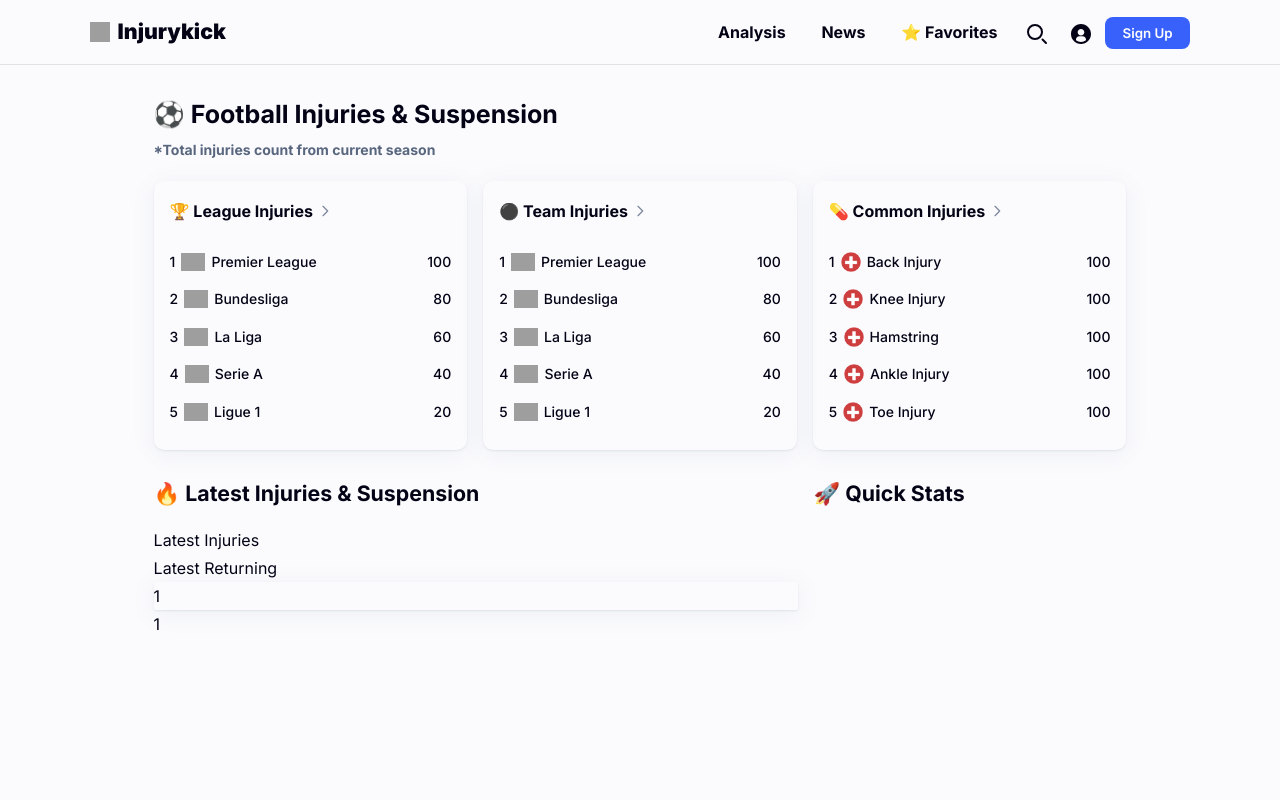
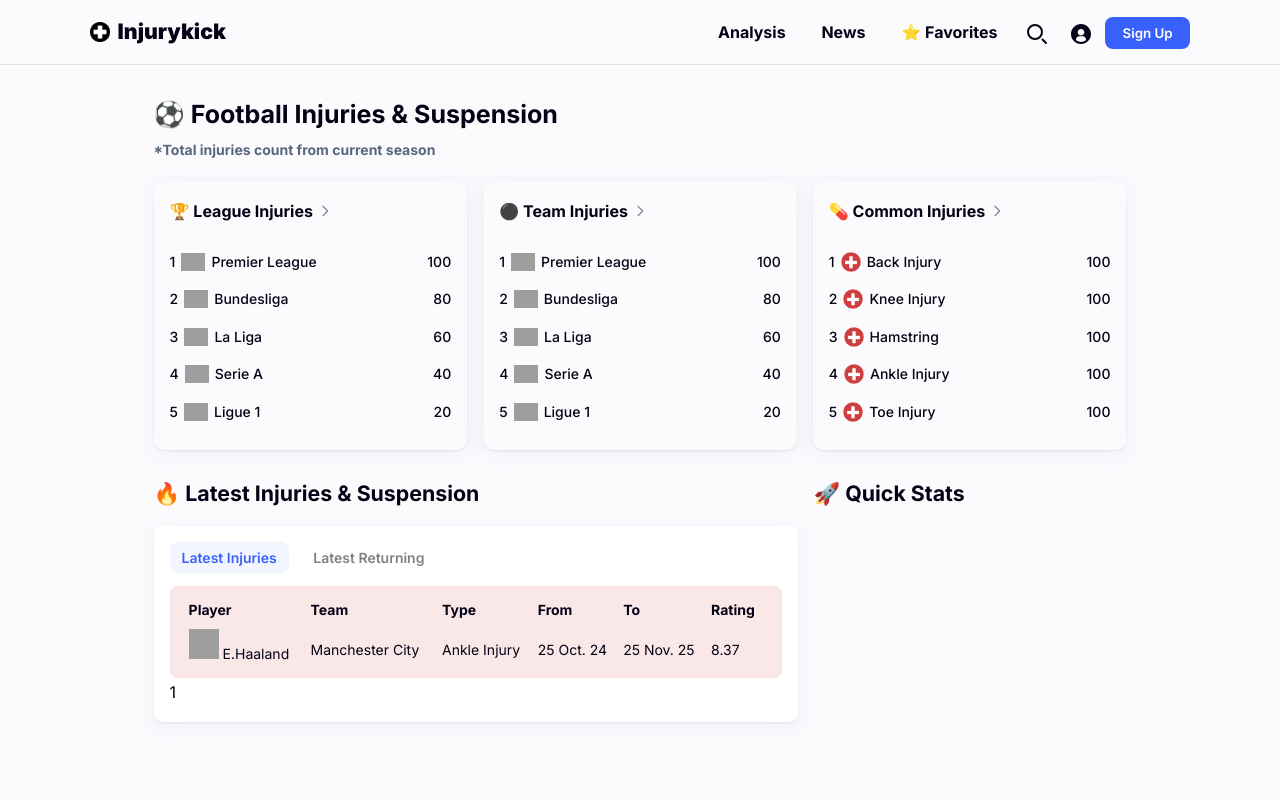
Before and after one commit to mr3www/ik8540513197652356, a Django app: page / in a window 1280 px wide. Run offline with Django 4.2, Linux system fonts and the light colour scheme; grey boxes are pictures that could not be loaded.

Commit message:
25-oct-24 night dev

```diff
--- a/app_injurykick/static/css/style.css
+++ b/app_injurykick/static/css/style.css
@@ -37,6 +37,9 @@
     --accent-2: #FF5722;
     --accent-3: #8BC34A;
     --accent-4: #ffb8b8;
+    --accent-5: #FAE7E7;
+    --accent-6: #E7FAE8;
+    --accent-7: #E7F6FC;
     --gradient: linear-gradient(160deg,#3861fb,#000000);
 
     --small: calc(var(--p) / var(--font-scale));
@@ -212,7 +215,7 @@ p {
     width: 0;
     transition: all .2s;
     position: absolute;
-    border-bottom: 3px solid var(--accent-2);
+    border-bottom: 3px solid var(--primary);
     left: 0;
     bottom: 0;
 }
@@ -367,7 +370,62 @@ button:hover {
     flex-basis: 34%;
 }
 
-.content-main-1 {
+.content-2-block .content-block-1 .content-tab {
+    background-color: #fff;
+    padding: 1rem;
     box-shadow: 0 4px 24px 0 rgba(88, 102, 126, .08), 0 1px 2px 0 rgba(88, 102, 126, .12);
-    border-radius: var(--border-width-md);
+    border-radius: var(--border-radius-md);
 }
+
+.iuFFJS {
+    -webkit-box-align: center;
+    align-items: center;
+    background: transparent;
+    border: 0px;
+    border-radius: 8px;
+    display: inline-flex;
+    color: grey;
+    cursor: pointer;
+    -webkit-box-pack: center;
+    justify-content: center;
+    outline: 0px;
+    font-weight: 600;
+    width: auto;
+    height: 32px;
+    font-size: var(--font-size-base);
+    padding: 0px 16px;
+    line-height: 18px;
+}
+
+.iuFFJS.active {
+    padding: 0px 12px;
+    white-space: nowrap !important;
+    margin-right: 4px !important;
+    background-color: var(--secondary30);
+    color: var(--primary);
+}
+
+.filter-tab .iuFFJS:hover:not(:disabled) {
+    background: var(--secondary30);
+}
+
+.border-radius {
+    border-radius: var(--border-radius-md);
+}
+
+.accent-5 {
+    background-color: var(--accent-5);
+}
+
+.pd-1 {
+    padding: .3rem 1rem;
+}
+
+.content-main-1 table {
+    width: 100%;
+    font-size: var(--font-size-base);
+}
+
+.content-main-1 th, td {
+    text-align: left;
+}
--- a/app_injurykick/templates/index.html
+++ b/app_injurykick/templates/index.html
@@ -5,7 +5,7 @@
     <meta charset="UTF-8">
     <meta name="viewport" content="width=device-width, initial-scale=1.0">
     <title>InjuryKick - Football Players Injuried & Suspension</title>
-    <link rel="icon" type="image/svg+xml" href="{% static 'image/favicon-black.png' %}">
+    <link rel="icon" type="image/svg+xml" href="{% static 'image/favicon-blue.png' %}">
     <link rel="preconnect" href="https://fonts.googleapis.com">
     <link rel="preconnect" href="https://fonts.gstatic.com" crossorigin>
     <link href="https://fonts.googleapis.com/css2?family=Inter:ital,opsz,wght@0,14..32,100..900;1,14..32,100..900&display=swap" rel="stylesheet">
@@ -18,7 +18,7 @@
         <div class="logo">
             <a href="">
                 <p class="sitename d-flex align-center">
-                    <img src="https://cdn-icons-png.flaticon.com/128/2695/2695875.png" width="20" height="20" style="margin-right: 8px;">
+                    <img src="{% static 'image/favicon-black.png' %}" width="20" height="20" style="margin-right: 8px;">
                     Injurykick
                 </p>
             </a>
@@ -177,11 +177,40 @@
                 <span>🔥 Latest Injuries &amp; Suspension</span>
             </div>
             <div class="content-tab">
-                <div>Latest Injuries</div>
-                <div>Latest Returning</div>
+                <div class="filter-tab">
+                    <div class="iuFFJS active">Latest Injuries</div>
+                    <div class="iuFFJS">Latest Returning</div>
+                </div>
+                <div class="content-main-1 border-radius accent-5 mt-12 pd-1">
+                    <table>
+                        <thead>
+                            <tr>
+                                <th>Player</th>
+                                <th>Team</th>
+                                <th>Type</th>
+                                <th>From</th>
+                                <th>To</th>
+                                <th>Rating</th>
+                            </tr>
+                        </thead>
+                        <tbody>
+                            <tr>
+                                <td>
+                                    <img src="https://images.fotmob.com/image_resources/playerimages/737066.png" alt="Erling Haaland" width="30px" height="30px">
+                                    E.Haaland
+                                </td>
+                                <td>Manchester City</td>
+                                <td>Ankle Injury</td>
+                                <td>25 Oct. 24</td>
+                                <td>25 Nov. 25</td>
+                                <td>8.37</td>
+                            </tr>
+                        </tbody>
+                    </table>
+                </div>
+                <div class="content-main-2">1</div>
             </div>
-            <div class="content-main-1">1</div>
-            <div class="content-main-2">1</div>
+
         </div>
         <div class="content-block-2">
             <div class="quick-stats-title" style="margin: 1rem 0; font-size: var(--h5);">
```
Also changed, not shown: app_injurykick/static/image/favicon-black.png, app_injurykick/static/image/favicon-blue.png (added), app_injurykick/static/image/favicon-white.png (deleted).
